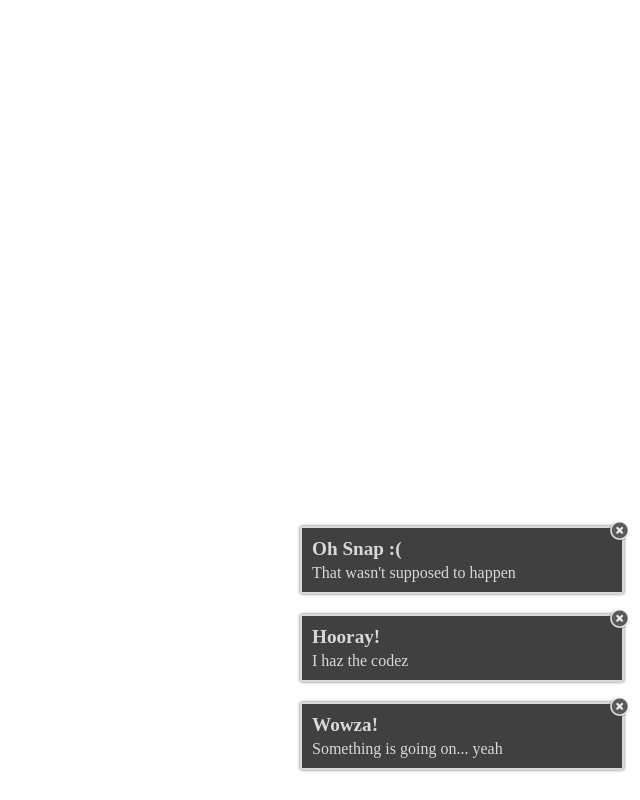
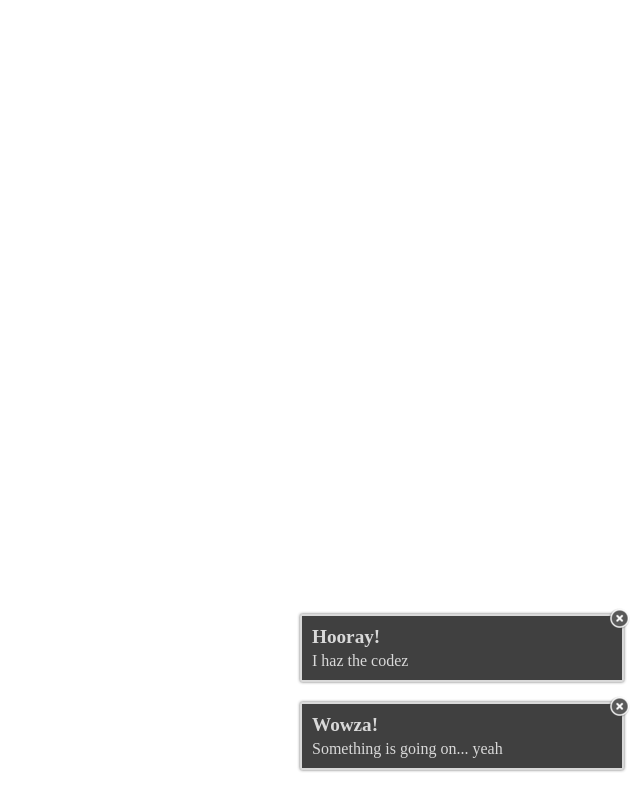
Before and after one commit to jtrussell/js-growler, a plain HTML site: page index.html in a window 1280 px wide. Both pictures are taken after a click on the link 1259 px from the left and 531 px from the top of the page. Shown: the whole page, without its empty margins (640-1280 px from the left). Drawn offline with Linux system fonts and the light colour scheme.

Commit message:
Just getting things setup... don't mind me

```diff
--- a/index.html
+++ b/index.html
@@ -1,8 +1,8 @@
 <html>
 	<head>
-		<link rel="stylesheet/less" href="src/less/jsgrowler.less" />
+		<link rel="stylesheet/less" type="text/css" href="src/less/js-growler.less" />
 		<!--
-		<link rel="stylesheet/less" href="src/less/debug.less" />
+		<link rel="stylesheet/less" type="text/css" href="src/less/debug.less" />
 		-->
 	</head>
 	<body>
@@ -14,7 +14,7 @@
 				<div class="growl-text">
 					That wasn't supposed to happen
 				</div>
-				<a href="javascript:void(0)" class="growl-close">
+				<a href="javascript:void(0)" onclick="growler.hide(this)" class="growl-close">
 					<img src="lib/img/hide.png" alt="close" />
 				</a>
 			</div>
@@ -24,7 +24,7 @@
 				<div class="growl-text">
 					I haz the codez
 				</div>
-				<a href="javascript:void(0)" class="growl-close">
+				<a href="javascript:void(0)" onclick="growler.hide(this)" class="growl-close">
 					<img src="lib/img/hide.png" alt="close" />
 				</a>
 			</div>
@@ -34,7 +34,7 @@
 				<div class="growl-text">
 					Something is going on... yeah
 				</div>
-				<a href="javascript:void(0)" class="growl-close">
+				<a href="javascript:void(0)" onclick="growler.hide(this)" class="growl-close">
 					<img src="lib/img/hide.png" alt="close" />
 				</a>
 			</div>
@@ -44,5 +44,6 @@
 	</body>
 
 	<script type="text/javascript" src="src/js/less-1.3.0.min.js"></script>
+	<script type="text/javascript" src="src/js/js-growler.js"></script>
 
 </html>
--- /dev/null
+++ b/src/js/js-growler.js
@@ -0,0 +1,94 @@
+(function(win) {
+
+	var opts
+		, growler
+
+	// -----------------------------------------------------------
+	// Setup default options
+	// -----------------------------------------------------------
+	opts = {
+		"hide_button_image": "../img/hide.png"
+		, "hide_function": false
+		, "show_function": false
+	}
+
+	growler = (function( opts ) {
+
+		return new function() {
+			var that = this
+
+			this.init = function( args ) {
+				// -----------------------------------------------------------
+				// Initializing with just defaults is fine
+				// -----------------------------------------------------------
+				args = args || {}
+
+				var optKeys = Object.keys( opts )
+					, showGrowler
+					, ix
+
+				// -----------------------------------------------------------
+				// Merge the user defined options with the default options
+				// -----------------------------------------------------------
+				for( ix in optKeys ) {
+					opts[optKeys[ix]] = args[optKeys[ix]] || opts[optKeys[ix]]
+				}
+
+				// -----------------------------------------------------------
+				// Win gets a full fledged growler
+				// -----------------------------------------------------------
+				win.growler = new function() {
+					this.init = that.init
+					this.inform = function() {}
+					this.warn = function() {}
+					this.err = function() {}
+
+					// -----------------------------------------------------------
+					// Hides a clicked on growler, typicaly invoked by the
+					// onclick event in a growler close button.
+					// -----------------------------------------------------------
+					this.hide = function( el ) {
+						// -----------------------------------------------------------
+						// Usually el will the be click on link. Traverse the
+						// dom to find the actual growler element we want to
+						// hide
+						// -----------------------------------------------------------
+						while( "growler" != el.className ) {
+							el = el.parentNode
+							if( !el ) {
+								console.log( "Error attemtping to find a growler to hide" )
+								return
+							}
+						}
+
+						// -----------------------------------------------------------
+						// We've got a growler to hide, use the user defined
+						// hide function if one was provided - otherwise just
+						// remove the node itself from the dom
+						// -----------------------------------------------------------
+						if( opts.hide_function ) {
+							opts.hide_function( el )
+						} else {
+							el.parentNode.removeChild( el )
+						}
+					}
+				}
+
+				// -----------------------------------------------------------
+				// Why not be chainable?
+				// -----------------------------------------------------------
+				return win.growler
+			}
+		}
+
+	})( opts )
+
+	// -----------------------------------------------------------
+	// Attach growler to the passed object (pesumably the window itself)
+	//
+	// Initialize growler with default options. User can call init again to
+	// override defaults
+	// -----------------------------------------------------------
+	win.growler = growler.init()
+
+})( window );
```
Also changed, not shown: src/js/jsgrowler.js (deleted, +0 -21 lines), src/less/js-growler.less (renamed from src/less/jsgrowler.less).
